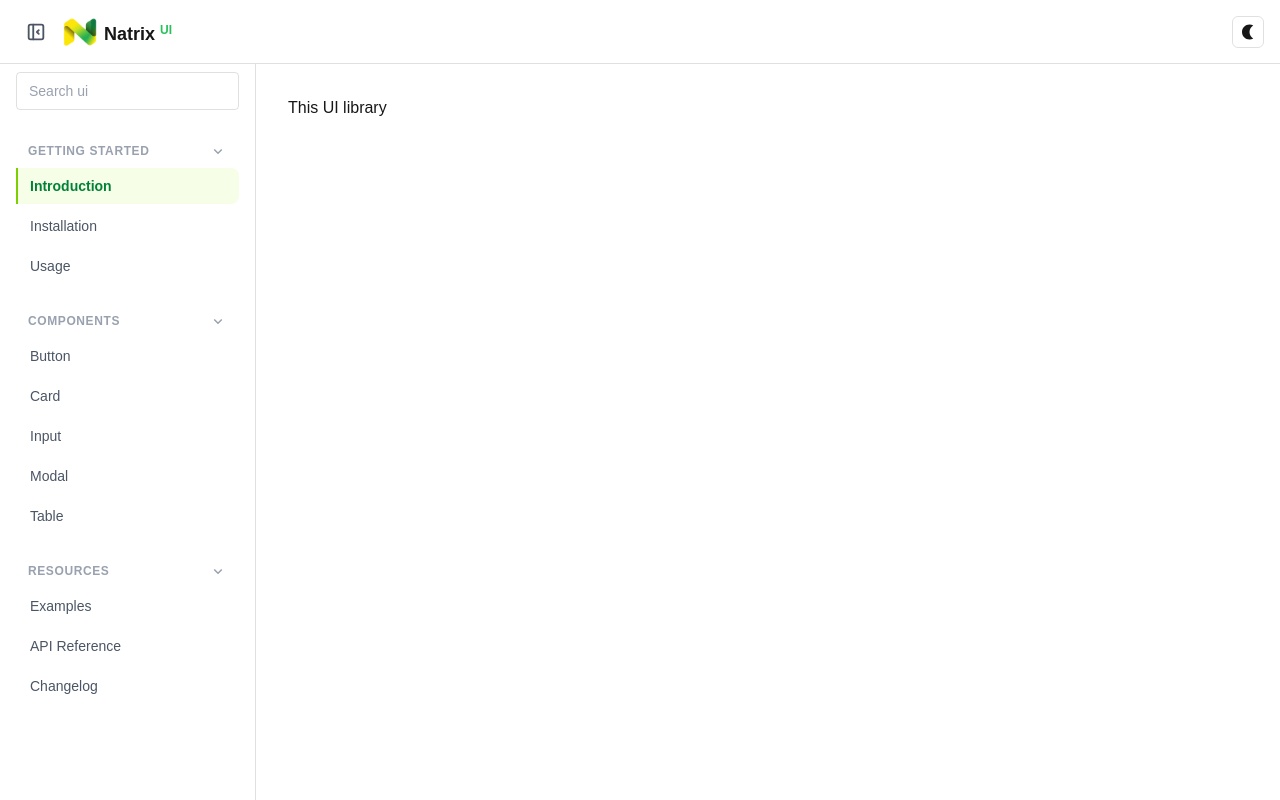
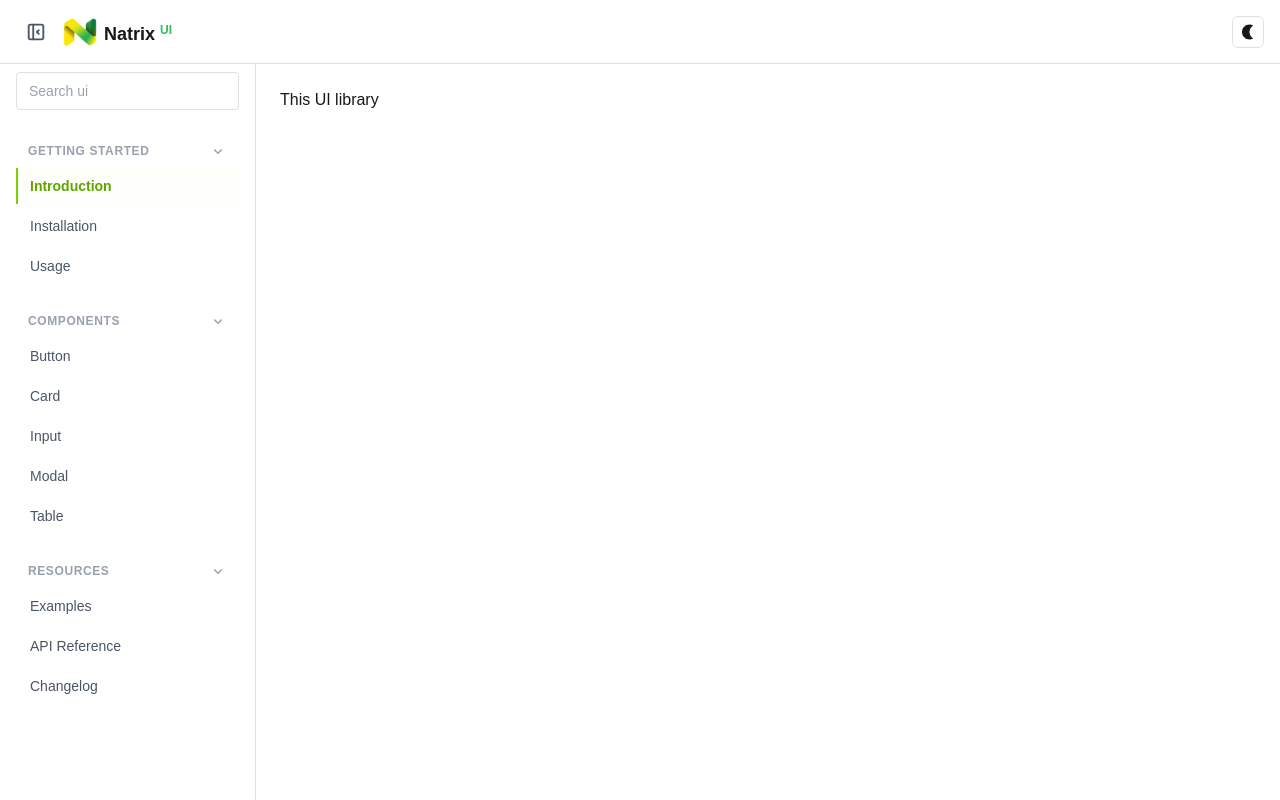
Before and after one commit to Nafiz-Al-Turabi/natrix-ui, a Next.js app: page /ui in a window 1280 px wide. Built offline with nearby package versions, Linux system fonts and the light colour scheme.

Commit message:
Refactor sidebar item styles for improved accessibility and update main content padding

```diff
--- a/components/Layouts/UIMainLayout.tsx
+++ b/components/Layouts/UIMainLayout.tsx
@@ -117,8 +117,8 @@ const UIMainLayout: React.FC<{ children: React.ReactNode }> = ({
                         aria-current={isActive ? "page" : undefined}
                         className={`block rounded-r-lg border-l-2 px-3 py-2 text-sm transition-colors duration-200 ${
                           isActive
-                            ? "border-lime-500 bg-lime-50  font-semibold text-green-700"
-                            : "border-transparent text-gray-600 hover:border-lime-400 hover:bg-gray-50 hover:text-gray-950"
+                            ? "border-lime-500 bg-lime-50/20  font-semibold text-lime-600"
+                            : "border-transparent text-gray-600 hover:border-lime-400 hover:bg-gray-50/50 hover:text-gray-950"
                         }`}
                       >
                         {item.name}
@@ -141,7 +141,7 @@ const UIMainLayout: React.FC<{ children: React.ReactNode }> = ({
           sidebarOpen ? "ml-64" : "ml-0"
         }`}
       >
-        <div className="p-4 sm:p-6 lg:p-8">{children}</div>
+        <div className="p-4 sm:p-6">{children}</div>
       </main>
     </div>
   );
```
